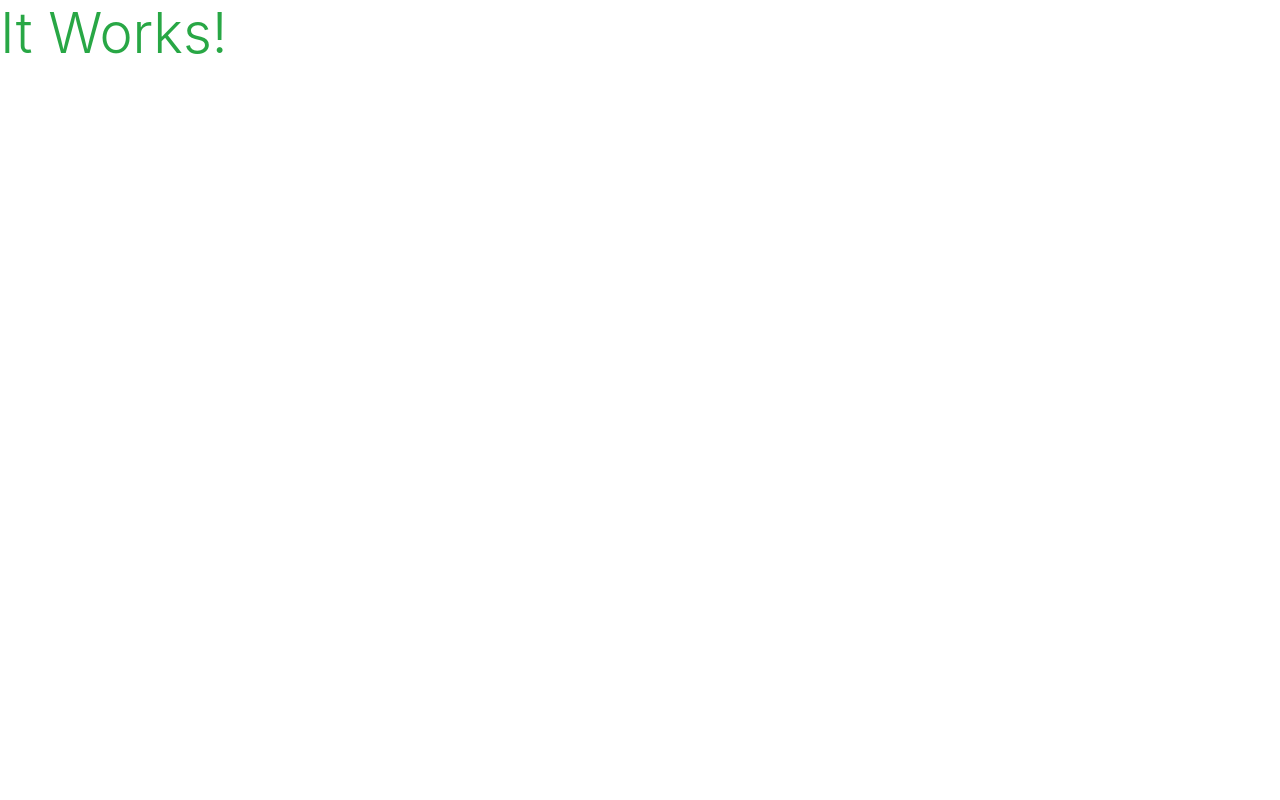
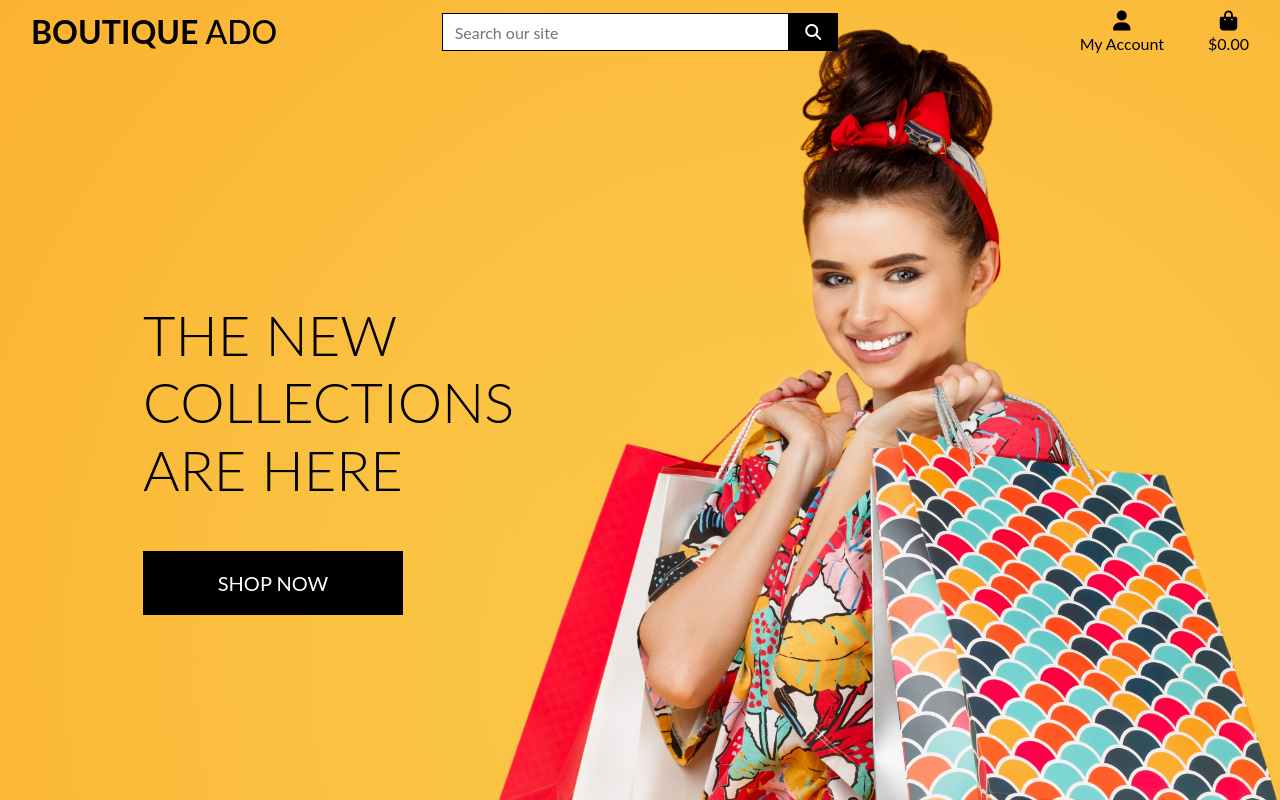
Before and after one commit to StinaAxelsson/boutique-ado, a Django app: page / in a window 1280 px wide. Before the commit the page is almost empty. Run offline with Django 3.2, Linux system fonts and the light colour scheme; some libraries are stand-ins or nearby versions.

Commit message:
Add css and images, static roots and dirs in settings

```diff
--- a/boutique_ado/settings.py
+++ b/boutique_ado/settings.py
@@ -148,6 +148,10 @@ USE_TZ = True
 # https://docs.djangoproject.com/en/3.2/howto/static-files/
 
 STATIC_URL = '/static/'
+STATICFILES_DIRS = (os.path.join(BASE_DIR, 'static'),)
+
+MEDIA_URL = '/media/'
+MEDIA_ROOT = os.path.join(BASE_DIR, 'media')
 
 # Default primary key field type
 # https://docs.djangoproject.com/en/3.2/ref/settings/#default-auto-field
--- a/boutique_ado/urls.py
+++ b/boutique_ado/urls.py
@@ -15,9 +15,11 @@ Including another URLconf
 """
 from django.contrib import admin
 from django.urls import path, include
+from django.conf import settings
+from django.conf.urls.static import static
 
 urlpatterns = [
     path('admin/', admin.site.urls),
     path('accounts/', include('allauth.urls')),
     path('', include('home.urls')),
-]
+] + static(settings.MEDIA_URL, document_root=settings.MEDIA_ROOT)
--- a/home/templates/home/index.html
+++ b/home/templates/home/index.html
@@ -1,6 +1,27 @@
 {% extends "base.html" %}
 {% load static %}
 
+{% block page_header %}
+    <div class="container header-container">
+        <div class="row">
+            <div class="col"></div>
+        </div>
+    </div>
+{% endblock %}
+
 {% block content %}
-<h1 class="display-4 text-success">It Works!</h1>
+    <div class="container h-100">
+        <div class="row h-100">
+            <div class="col-7 col-md-6 my-auto">
+                <h1 class="display-4 logo-font text-black">
+                    The new collections are here
+                </h1>
+                <div class="my-5">
+                    <h4>
+                        <a href="" class="shop-now-button btn btn-lg rounded-0 text-uppercase py-3">Shop Now</a>
+                    </h4>
+                </div>
+            </div>
+        </div>
+    </div>
 {% endblock %}
--- /dev/null
+++ b/static/css/base.css
@@ -0,0 +1,81 @@
+html {
+    height: 100%;
+}
+
+body {
+    background: url('/media/homepage_background_cropped.jpg') no-repeat center center fixed;
+    background-size: cover;
+    height: calc(100vh - 164px);
+    color: #555;
+    font-family: 'Lato';
+}
+
+/* from Bulma */
+.icon {
+    align-items: center;
+    display: inline-flex;
+    justify-content: center;
+    height: 1.5rem;
+    width: 1.5rem;
+}
+
+.logo-font {
+    text-transform: uppercase;
+}
+
+.main-logo-link {
+    width: fit-content;
+}
+
+.shop-now-button {
+    background: black;
+    color: white;
+    min-width: 260px;
+}
+
+.btn-black {
+    background: black;
+    color: white;
+}
+
+.shop-now-button:hover,
+.shop-now-button:active,
+.shop-now-button:focus,
+.btn-black:hover,
+.btn-black:active,
+.btn-black:focus {
+    background: #222;
+    color: white;
+}
+
+.text-black {
+    color: #000 !important;
+}
+
+.border-black {
+    border: 1px solid black !important;
+}
+
+/* -------------------------------- Media Queries */
+
+/* Slightly larger container on xl screens */
+@media (min-width: 1200px) {
+  .container {
+    max-width: 80%;
+  }
+}
+
+/* fixed top navbar only on medium and up */
+@media (min-width: 992px) {
+    .fixed-top-desktop-only {
+        position: fixed;
+        top: 0;
+        right: 0;
+        left: 0;
+        z-index: 1030;
+    }
+
+    .header-container {
+        padding-top: 164px;
+    }
+}
--- a/templates/base.html
+++ b/templates/base.html
@@ -3,6 +3,7 @@
 <!doctype html>
 <html lang="en">
   <head>
+
     {% block meta %}
         <meta http-equiv="X-UA-Compatible" content="ie=edge">
         <meta charset="utf-8">
@@ -14,7 +15,11 @@
 
     {% block corecss %}
         <link rel="stylesheet" href="https://stackpath.bootstrapcdn.com/bootstrap/4.4.1/css/bootstrap.min.css" integrity="sha384-Vkoo8x4CGsO3+Hhxv8T/Q5PaXtkKtu6ug5TOeNV6gBiFeWPGFN9MuhOf23Q9Ifjh" crossorigin="anonymous">
-    {% endblock %}
+        <link rel="preconnect" href="https://fonts.googleapis.com">
+        <link rel="preconnect" href="https://fonts.gstatic.com" crossorigin>
+        <link href="https://fonts.googleapis.com/css2?family=Dancing+Script:wght@500&family=Handlee&display=swap" rel="stylesheet">
+        <link rel="stylesheet" href="{% static 'css/base.css' %}">
+        {% endblock %}
 
     {% block extra_css %}
     {% endblock %}
@@ -23,6 +28,7 @@
         <script src="https://code.jquery.com/jquery-3.4.1.slim.min.js" integrity="sha384-J6qa4849blE2+poT4WnyKhv5vZF5SrPo0iEjwBvKU7imGFAV0wwj1yYfoRSJoZ+n" crossorigin="anonymous"></script>
         <script src="https://cdn.jsdelivr.net/npm/popper.js@1.16.0/dist/umd/popper.min.js" integrity="sha384-Q6E9RHvbIyZFJoft+2mJbHaEWldlvI9IOYy5n3zV9zzTtmI3UksdQRVvoxMfooAo" crossorigin="anonymous"></script>
         <script src="https://stackpath.bootstrapcdn.com/bootstrap/4.4.1/js/bootstrap.min.js" integrity="sha384-wfSDF2E50Y2D1uUdj0O3uMBJnjuUD4Ih7YwaYd1iqfktj0Uod8GCExl3Og8ifwB6" crossorigin="anonymous"></script>
+        <script src="https://kit.fontawesome.com/1014fbb775.js" crossorigin="anonymous"></script>
     {% endblock %}
 
     {% block extra_js %}
@@ -31,9 +37,70 @@
     <title>Boutique Ado {% block extra_title %}{% endblock %}</title>
   </head>
   <body>
-      <header class="container-fluid fixed top"></header>
+    <header class="container-fluid fixed-top">
+        <div class="row">
+            <div class="col-12 col-lg-4 my-auto py-1 py-lg-0 text-center text-lg-left">
+                <a href="{% url 'home' %}" class="nav-link main-logo-link">
+                    <h2 class="logo-font text-black my-0"><strong>Boutique</strong> Ado</h2>
+                </a>
+            </div>
+            <div class="col-12 col-lg-4 my-auto py-1 py-lg-0">
+                <form method="GET" action="">
+                    <div class="input-group w-100">
+                        <input class="form-control border border-black rounded-0" type="text" name="q" placeholder="Search our site">
+                        <div class="input-group-append">
+                            <button class="form-control btn btn-black border border-black rounded-0" type="submit">
+                                <span class="icon">
+                                    <i class="fas fa-search"></i>
+                                </span>
+                            </button>
+                        </div>
+                    </div>
+                </form>
+            </div>
+            <div class="col-12 col-lg-4 my-auto py-1 py-lg-0">
+                <ul class="list-inline list-unstyled text-center text-lg-right my-0">
+                    <li class="list-inline-item dropdown">
+                        <a class="text-black nav-link" href="#" id="user-options" data-toggle="dropdown" aria-haspopup="true" aria-expanded="false">
+                            <div class="text-center">
+                                <div><i class="fas fa-user fa-lg"></i></div>
+                                <p class="my-0">My Account</p>
+                            </div>
+                        </a>
+                        <div class="dropdown-menu border-0" aria-labelledby="user-options">
+                            {% if request.user.is_authenticated %}
+                                {% if request.user.is_superuser %}
+                                    <a href="" class="dropdown-item">Product Management</a>
+                                {% endif %}
+                                <a href="" class="dropdown-item">My Profile</a>
+                                <a href="{% url 'account_logout' %}" class="dropdown-item">Logout</a>
+                            {% else %}
+                                <a href="{% url 'account_signup' %}" class="dropdown-item">Register</a>
+                                <a href="{% url 'account_login' %}" class="dropdown-item">Login</a>
+                            {% endif %}
+                        </div>
+                    </li>
+                    <li class="list-inline-item">
+                        <a class="{% if grand_total %}text-info font-weight-bold{% else %}text-black{% endif %} nav-link" href="">
+                            <div class="text-center">
+                                <div><i class="fas fa-shopping-bag fa-lg"></i></div>
+                                <p class="my-0">
+                                    {% if grand_total %}
+                                        ${{ grand_total|floatformat:2 }}
+                                    {% else %}
+                                        $0.00
+                                    {% endif %}
+                                </p>
+                            </div>
+                        </a>
+                    </li>
+                </ul>
+            </div>
+        </div>
+    </header>
+
     {% if messages %}
-      <div class="message-container"></div>
+        <div class="message-container"></div>
     {% endif %}
 
     {% block page_header %}
@@ -45,5 +112,6 @@
     {% block postloadjs %}
     {% endblock %}
 
+
   </body>
 </html>
```
Also changed, not shown: media/homepage_background_cropped.jpg (added).
